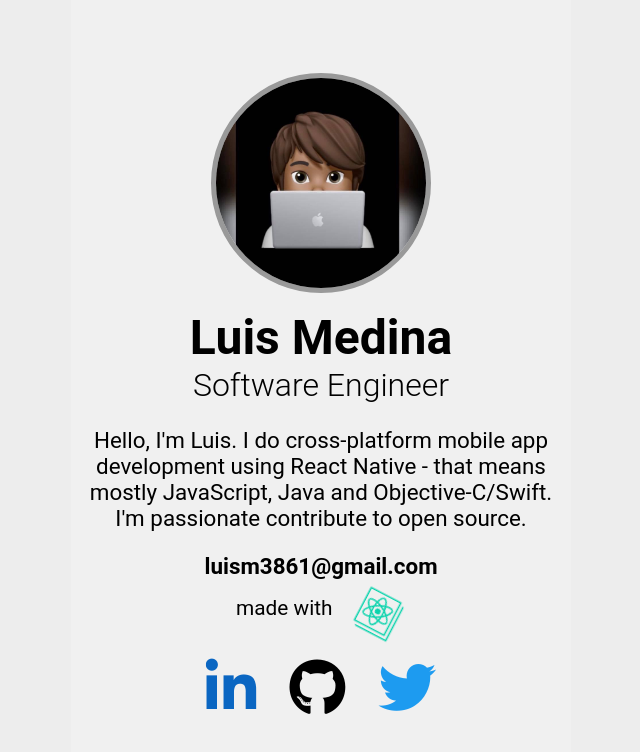
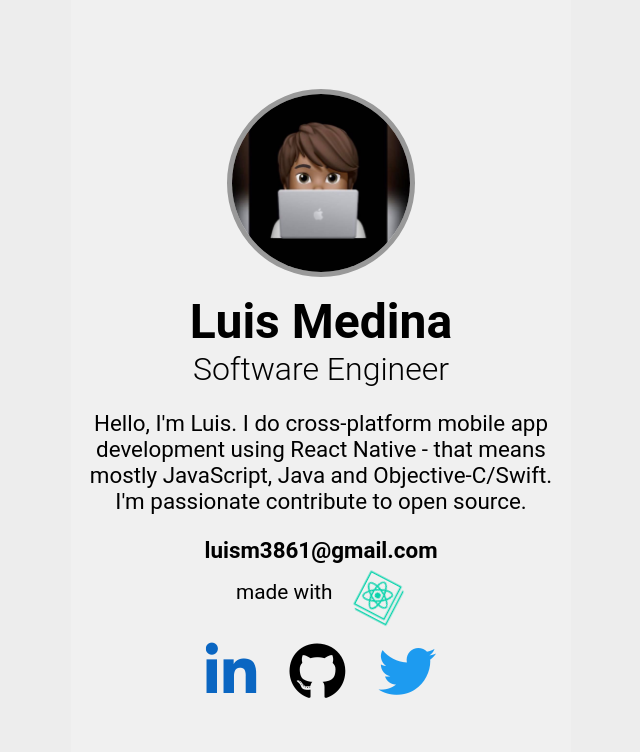
Before and after one commit to luism3861/resume-react, a React (Create React App) app: page / in a window 1280 px wide. Shown: the top 752 px of the page, without its empty margins (319-959 px from the left). Built offline with nearby package versions, Linux system fonts and the light colour scheme.

Commit message:
update style image profile

```diff
--- a/src/css/App.css
+++ b/src/css/App.css
@@ -116,7 +116,7 @@
 }
 
 .image__profile {
-    max-width: 47%;
+    max-width: 40%;
     border-radius: 50%;
     border: 5px solid #999999;
     margin-bottom: 1rem;
```
